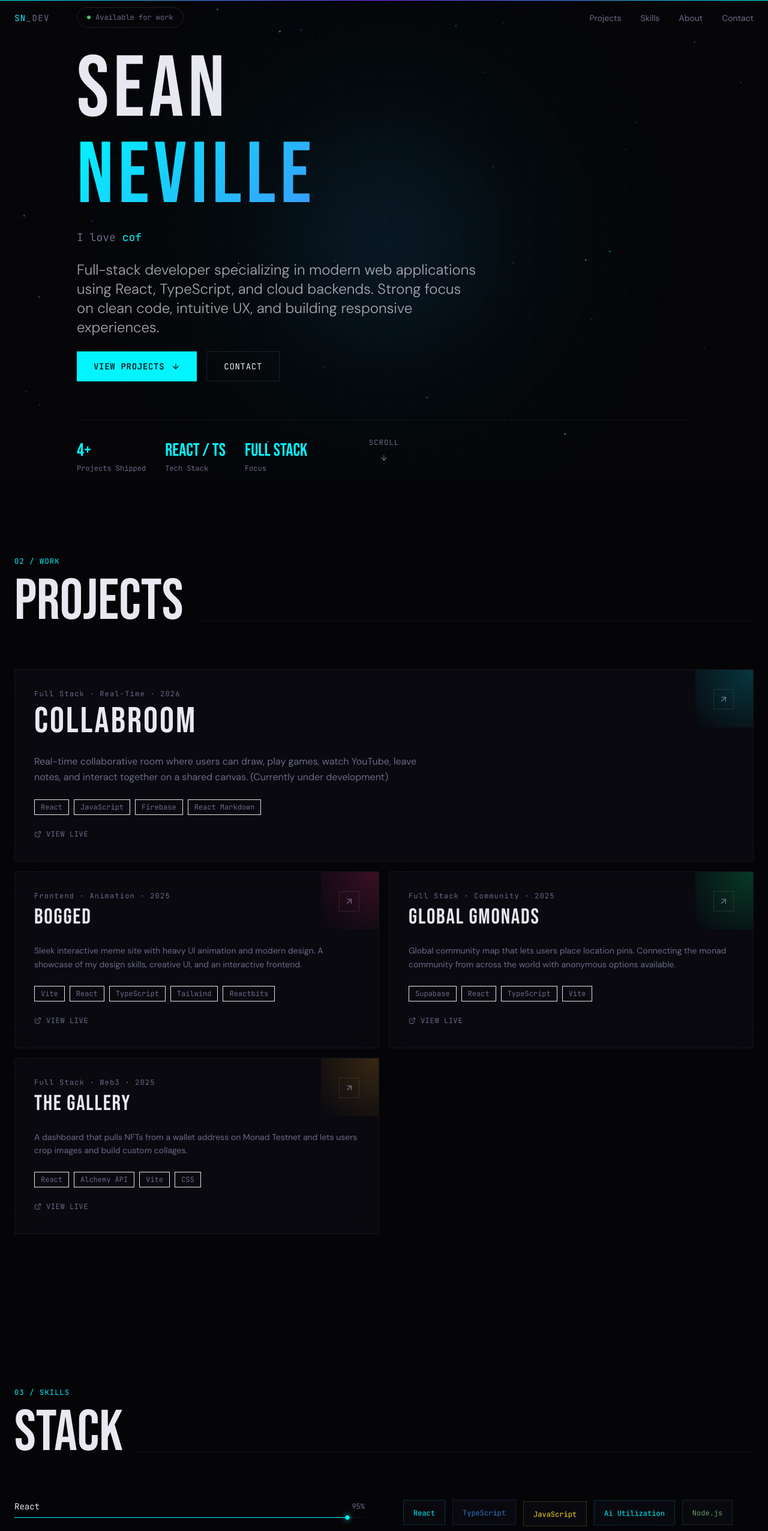
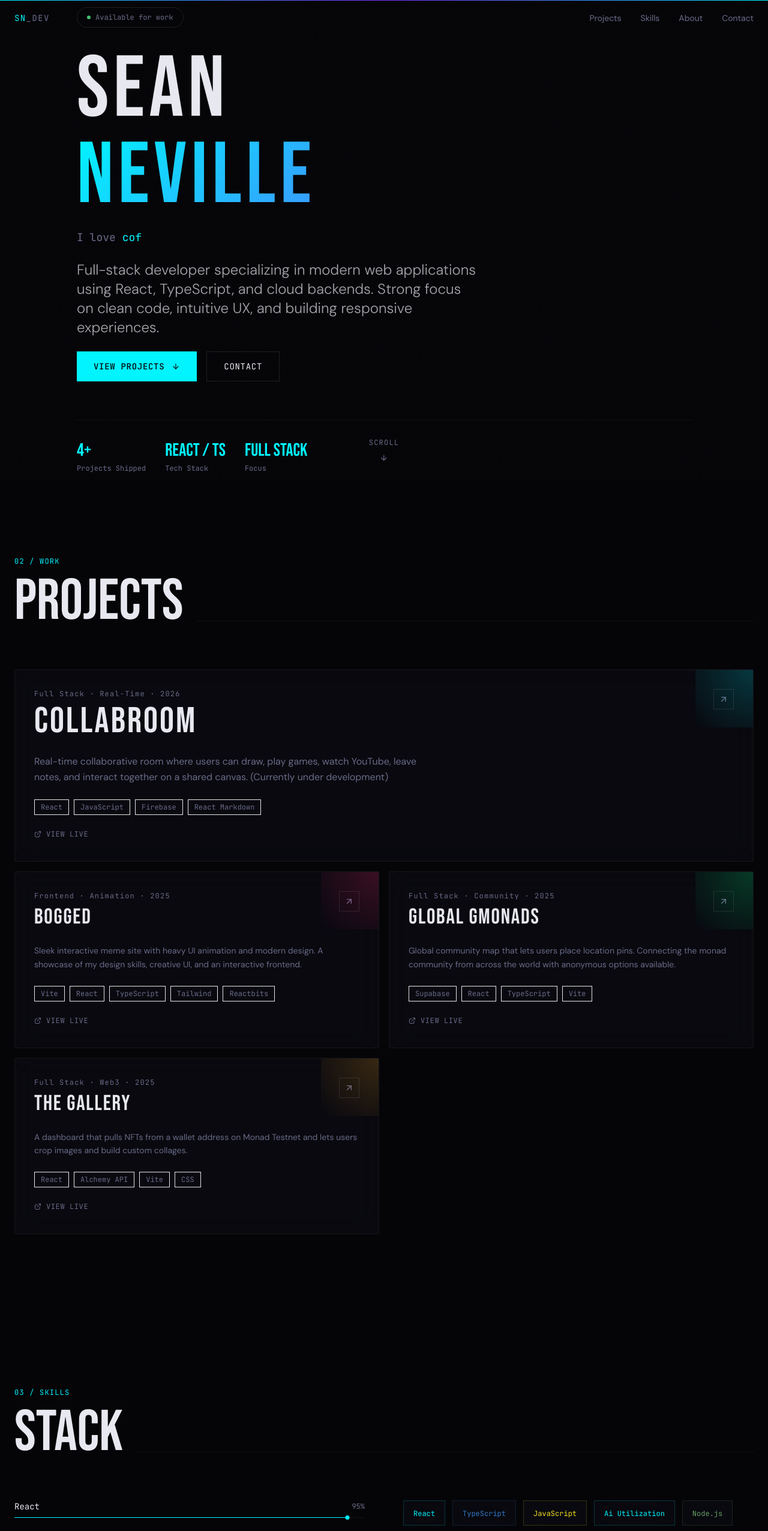
Before and after one commit to sm2828/portfolio, a React (Vite) app: page / in a window 1280 px wide. Shown: the top 2553 px of the page at 60% size. Built offline with nearby package versions, Linux system fonts and the light colour scheme.

Commit message:
remove bg

```diff
--- a/src/App.tsx
+++ b/src/App.tsx
@@ -1,6 +1,5 @@
 import { useEffect, useState } from 'react';
 import { motion, AnimatePresence } from 'framer-motion';
-import AnimatedBackground from './components/AnimatedBackground';
 import ScrollProgress from './components/ScrollProgress';
 import Nav from './components/Nav';
 import Hero from './components/Hero';
@@ -58,7 +57,6 @@ export default function App() {
 
       {!loading && (
         <>
-          <AnimatedBackground />
           <ScrollProgress />
           <Nav />
           <main>
--- a/src/components/About.tsx
+++ b/src/components/About.tsx
@@ -3,9 +3,6 @@ import { motion } from 'framer-motion';
 export default function About() {
   return (
     <section id="about" className="relative py-32 px-6 overflow-hidden">
-      {/* Left glow */}
-      <div className="absolute top-1/2 left-0 w-96 h-96 bg-accent/5 blur-[120px] rounded-full pointer-events-none" />
-
       <div className="max-w-7xl mx-auto">
         <motion.div
           initial={{ opacity: 0, y: 30 }}
@@ -61,7 +58,7 @@ export default function About() {
             viewport={{ once: true }}
             transition={{ duration: 0.8, delay: 0.2, ease: [0.16, 1, 0.3, 1] }}
           >
-            <div className="glass rounded-sm overflow-hidden glow-cyan">
+            <div className="glass rounded-sm overflow-hidden">
               {/* Terminal header */}
               <div className="flex items-center gap-2 px-4 py-3 border-b border-white/5">
                 <div className="w-3 h-3 rounded-full bg-red-500/60" />
--- a/src/components/Contact.tsx
+++ b/src/components/Contact.tsx
@@ -5,9 +5,6 @@ import { Mail, Linkedin, Twitter, ArrowUpRight, Send } from 'lucide-react';
 export default function Contact() {
   return (
     <section id="contact" className="relative py-32 px-6 overflow-hidden">
-      {/* Center glow */}
-      <div className="absolute top-1/2 left-1/2 -translate-x-1/2 -translate-y-1/2 w-[500px] h-[500px] rounded-full bg-accent/5 blur-[120px] pointer-events-none" />
-
       <div className="max-w-7xl mx-auto">
         <motion.div
           initial={{ opacity: 0, y: 30 }}
--- a/src/components/Hero.tsx
+++ b/src/components/Hero.tsx
@@ -39,13 +39,6 @@ export default function Hero() {
 
   return (
     <section className="relative min-h-screen flex flex-col items-center justify-center px-6 overflow-hidden">
-      {/* Grid background */}
-      <div className="absolute inset-0 grid-bg opacity-60" />
-
-      {/* Center glow */}
-      <div className="absolute top-1/2 left-1/2 -translate-x-1/2 -translate-y-1/2 w-[600px] h-[600px] rounded-full bg-accent/5 blur-[120px] pointer-events-none" />
-      <div className="absolute top-1/2 left-1/2 -translate-x-1/2 -translate-y-1/2 w-[300px] h-[300px] rounded-full bg-accent2/5 blur-[80px] pointer-events-none" />
-
       <motion.div
         variants={containerVariants}
         initial="hidden"
--- a/src/components/Skills.tsx
+++ b/src/components/Skills.tsx
@@ -19,9 +19,6 @@ const skillColors: Record<string, string> = {
 export default function Skills() {
   return (
     <section id="skills" className="relative py-32 px-6 overflow-hidden">
-      {/* Background glow */}
-      <div className="absolute top-1/2 right-0 w-96 h-96 bg-accent2/5 blur-[120px] rounded-full pointer-events-none" />
-
       <div className="max-w-7xl mx-auto">
         {/* Section header */}
         <motion.div
@@ -68,7 +65,6 @@ export default function Skills() {
                       backgroundColor: skillColors[skill.name] || '#00f5ff',
                     }}
                   />
-                  {/* Glow dot at end */}
                   <motion.div
                     initial={{ opacity: 0 }}
                     whileInView={{ opacity: 1 }}
@@ -82,7 +78,6 @@ export default function Skills() {
                       height: 7,
                       borderRadius: '50%',
                       backgroundColor: skillColors[skill.name] || '#00f5ff',
-                      boxShadow: `0 0 8px ${skillColors[skill.name] || '#00f5ff'}`,
                       transform: 'translateX(-50%)',
                     }}
                   />
@@ -91,7 +86,7 @@ export default function Skills() {
             ))}
           </div>
 
-          {/* Right: Floating skill tags cloud */}
+          {/* Right: Skill tags */}
           <motion.div
             initial={{ opacity: 0 }}
             whileInView={{ opacity: 1 }}
@@ -102,15 +97,6 @@ export default function Skills() {
             {skills.map((skill, i) => (
               <motion.div
                 key={skill.name}
-                animate={{
-                  y: [0, -4 + (i % 3) * 3, 0],
-                }}
-                transition={{
-                  duration: 3 + (i % 4) * 0.5,
-                  repeat: Infinity,
-                  ease: 'easeInOut',
-                  delay: i * 0.2,
-                }}
                 whileHover={{ scale: 1.1, y: -4 }}
                 className="relative group cursor-default"
                 data-hover
@@ -121,12 +107,6 @@ export default function Skills() {
                     borderColor: `${skillColors[skill.name] || '#00f5ff'}30`,
                   }}
                 >
-                  <div
-                    className="absolute inset-0 opacity-0 group-hover:opacity-100 transition-opacity duration-300"
-                    style={{
-                      background: `radial-gradient(circle at center, ${skillColors[skill.name] || '#00f5ff'}15, transparent)`,
-                    }}
-                  />
                   <span
                     className="font-mono text-xs relative z-10"
                     style={{ color: skillColors[skill.name] || '#00f5ff' }}
--- a/src/index.css
+++ b/src/index.css
@@ -43,11 +43,11 @@
 
 @layer components {
   .glow-cyan {
-    box-shadow: 0 0 20px rgba(0, 245, 255, 0.15), 0 0 60px rgba(0, 245, 255, 0.05);
+    box-shadow: none;
   }
 
   .glow-purple {
-    box-shadow: 0 0 20px rgba(123, 47, 255, 0.15), 0 0 60px rgba(123, 47, 255, 0.05);
+    box-shadow: none;
   }
 
   .glass {
@@ -74,10 +74,7 @@
   }
 
   .grid-bg {
-    background-image:
-      linear-gradient(rgba(0, 245, 255, 0.03) 1px, transparent 1px),
-      linear-gradient(90deg, rgba(0, 245, 255, 0.03) 1px, transparent 1px);
-    background-size: 40px 40px;
+    background-image: none;
   }
 
   .noise-overlay::after {
@@ -91,10 +88,7 @@
   }
 
   .custom-cursor {
-    position: fixed;
-    pointer-events: none;
-    z-index: 99999;
-    mix-blend-mode: difference;
+    display: none;
   }
 
   .scan-line {
```
Also changed, not shown: 5 other files (tests, documents, lock files or other folders).
